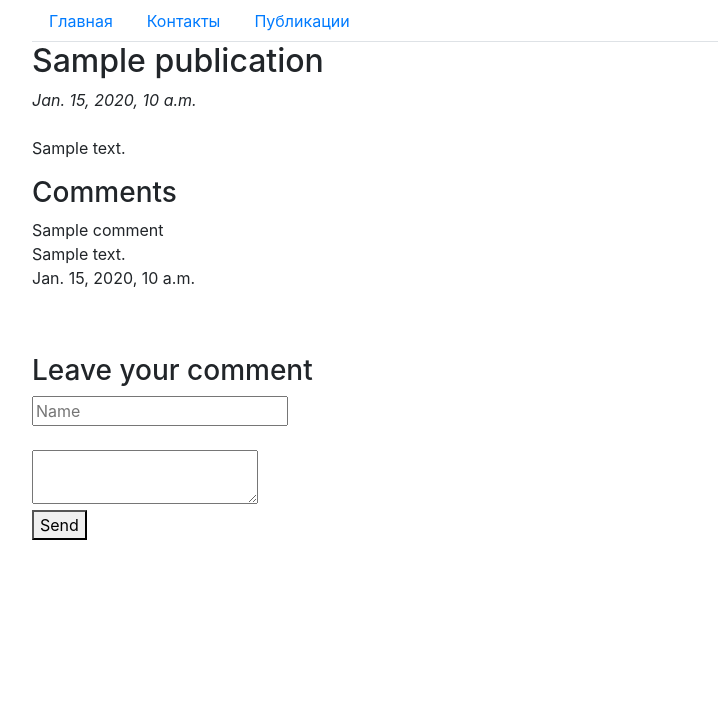
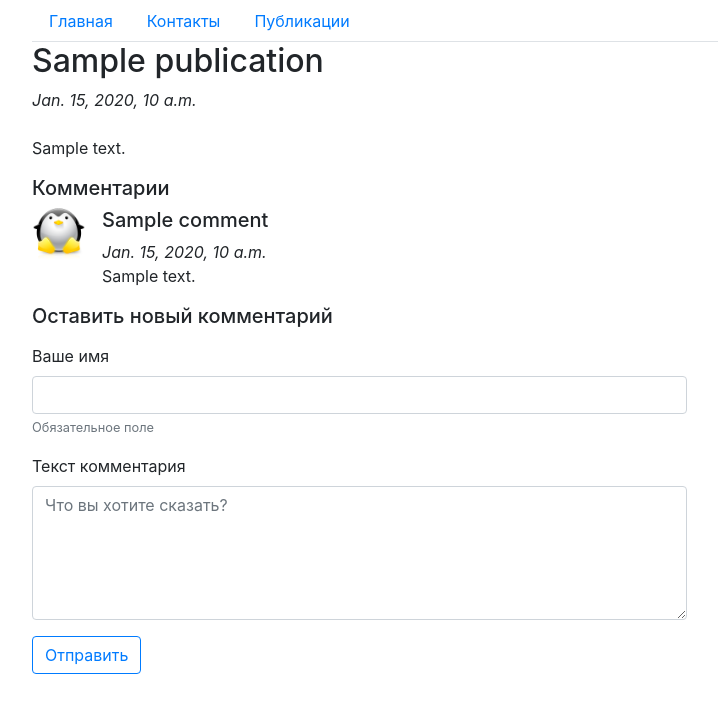
Before and after one commit to alina-andreevna/personal_blog, a Django app: page /publication/1 in a window 1280 px wide. Shown: the top 713 px of the page, without its empty margins (68-786 px from the left). Run offline with Django 3.2, Linux system fonts and the light colour scheme; tables that the repository leaves empty hold one stand-in row (values such as "Sample post"); some libraries are stand-ins or nearby versions.

Commit message:
Publication page edited
Added Bootstrap design
Edited setting.py for use local files
Added picture for avatar (one picture for all)

```diff
--- a/main/settings.py
+++ b/main/settings.py
@@ -121,3 +121,6 @@ USE_TZ = True
 # https://docs.djangoproject.com/en/3.0/howto/static-files/
 
 STATIC_URL = '/static/'
+STATICFILES_DIRS = (
+  os.path.join(BASE_DIR, 'static/'),
+)
--- a/templates/publication.html
+++ b/templates/publication.html
@@ -1,4 +1,5 @@
 {% extends "base.html" %}
+<!--{% load static %}-->
 
 {% block title %}Publication - {{publication.title}}{% endblock title %}
 
@@ -8,28 +9,49 @@
     <br><br>
     <p>{{publication.text|safe}}</p>
 
+    <h5>Комментарии</h5>
+    {% for comment in comments %}
 
-    <h3>Comments</h3>
-    {% for comment in comments %}
-        {{ comment.name }}
-        <br>
-        {{ comment.text}}
-        <br>
-        {{ comment.date }}
-        <br><br><br>
+        <div class="media">
+            {% load static %}<img src= "{% static 'pic.png' %}" class="mr-3" alt="avatar"
+                 style="width: 5%">
+            <div class="media-body">
+
+                <div class="leftstr">
+                    <h5 class="mt-0">{{ comment.name }}</h5>
+                </div>
+
+                <div class="rightstr">
+                    <i class="mt-0">{{ comment.date }}</i>
+                </div>
+
+                <div style="clear: left"></div>
+
+                <p>{{ comment.text}}</p>
+            </div>
+        </div>
+        <div class="line"></div>
+
     {% endfor %}
 
+    <h5>Оставить новый комментарий</h5>
+    <p>
+        <form action="/publication/{{ pub_id }}" method="post">
+            {% csrf_token %}
 
-    <p>
-        <form action='/publication/{{ pub_id }}' method="post">
-            {% csrf_token %}
-            <h3>Leave your comment</h3>
-            <input type="text" name="name", placeholder="Name">
-            <br><br>
-            <textarea name="text" placeholder="Your comment"> </textarea>
-            <br>
-            <button>Send</button>
-        </form>
+            <div class="form-group">
+            <label for="exampleInputName">Ваше имя</label>
+            <input type="name" name="name" class="form-control" id="exampleInputName" aria-describedby="NameHelp">
+            <small id="nameHelp" class="form-text text-muted">Обязательное поле</small>
+            </div>
+
+            <div class="form-group">
+            <label for="exampleFormControlTextarea">Текст комментария</label>
+            <textarea name="text" class="form-control" id="exampleFormControlTextarea" rows="5"
+                                                                            placeholder="Что вы хотите сказать?"></textarea>
+            </div>
+            <button type="submit" class="btn btn-outline-primary">Отправить</button>
+         </form>
     </p>
 
 
```
Also changed, not shown: static/pic.png (added).
